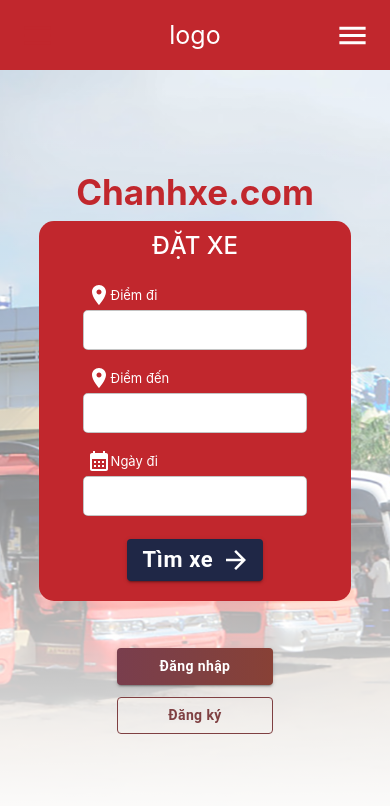
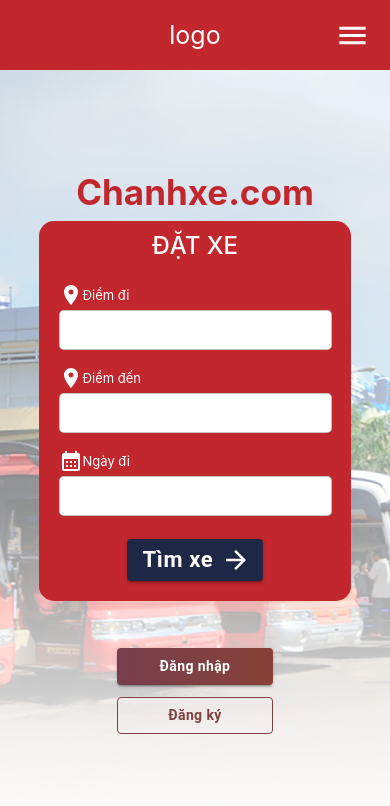
Before and after one commit to torinoutacnh/logistic, a Next.js app: page / in a window 390 px wide. Shown: the top 806 px of the page. Built offline with nearby package versions, Linux system fonts and the light colour scheme.

Commit message:
update mainhome

```diff
--- a/src/pages/mainHome.tsx
+++ b/src/pages/mainHome.tsx
@@ -12,8 +12,8 @@
 
 export const MainHome = () => {
     const [date, setDate] = React.useState<Dayjs | null>(null);
-    const [from, setFrom] = React.useState<String>('');
-    const [to, setTo] = React.useState<String>('');
+    const [from, setFrom] = React.useState('');
+    const [to, setTo] = React.useState('');
 
     const handleChange = (newValue: Dayjs | null) => {
         setDate(newValue);
--- a/src/styles/Home.module.scss
+++ b/src/styles/Home.module.scss
@@ -145,9 +145,6 @@
   margin-left: auto;
 }
 
-/* PC */
-@media screen and (min-width: 1024px) {}
-
 /* Tablet & moblie */
 @media screen and (max-width: 1023px) {}
 
@@ -159,7 +156,6 @@
       line-height: 1.4;
     }
   }
-
 }
 
 /* Mobile */
@@ -298,11 +294,11 @@
       }
 
       p {
-        padding-left: 4vw;
+        padding-left: 0;
       }
 
       .booking_input {
-        width: 90%;
+        width: 70vw;
         margin: 3px auto;
       }
 
```
